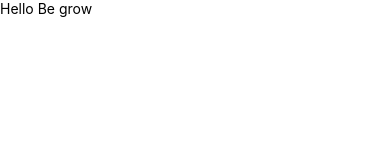
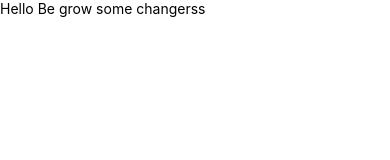
Before and after one commit to arfin-2020/ContactListProject, a React Native app: screen / in a window 390 px wide. Shown: the top 160 px of the page. Built offline with nearby package versions, Linux system fonts and the light colour scheme.

Commit message:
some changes

```diff
--- a/App.js
+++ b/App.js
@@ -14,7 +14,7 @@ const App= () => {
   return (
 
       <View>
-        <Text>Hello Be grow</Text>
+        <Text>Hello Be grow some changerss</Text>
       </View>
 
 
```
